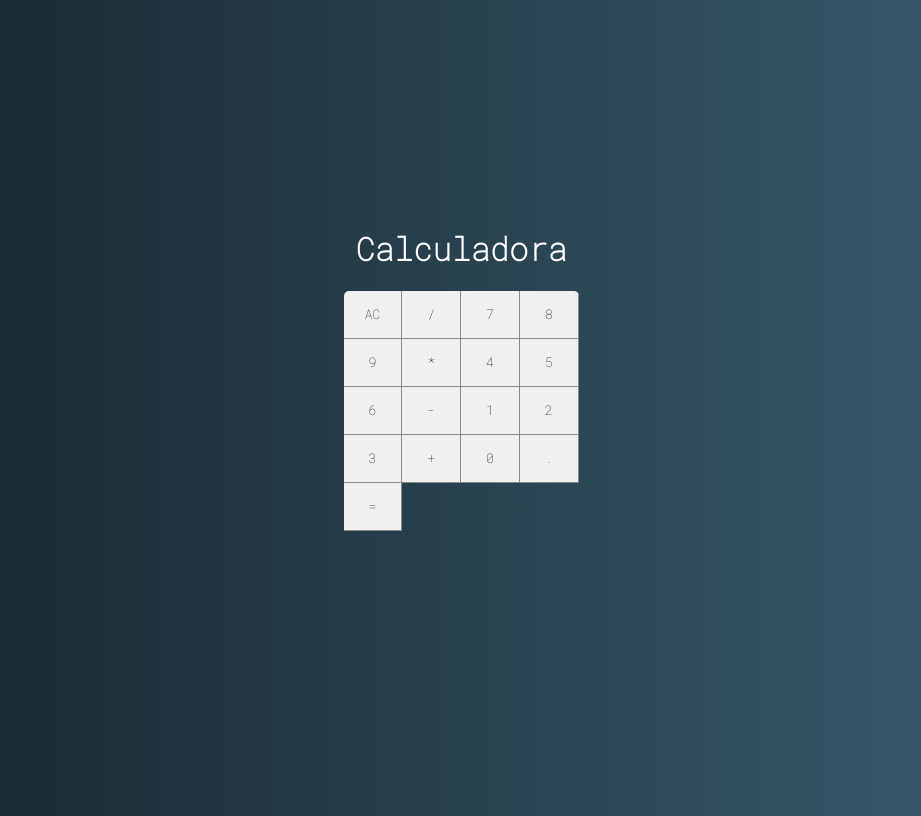
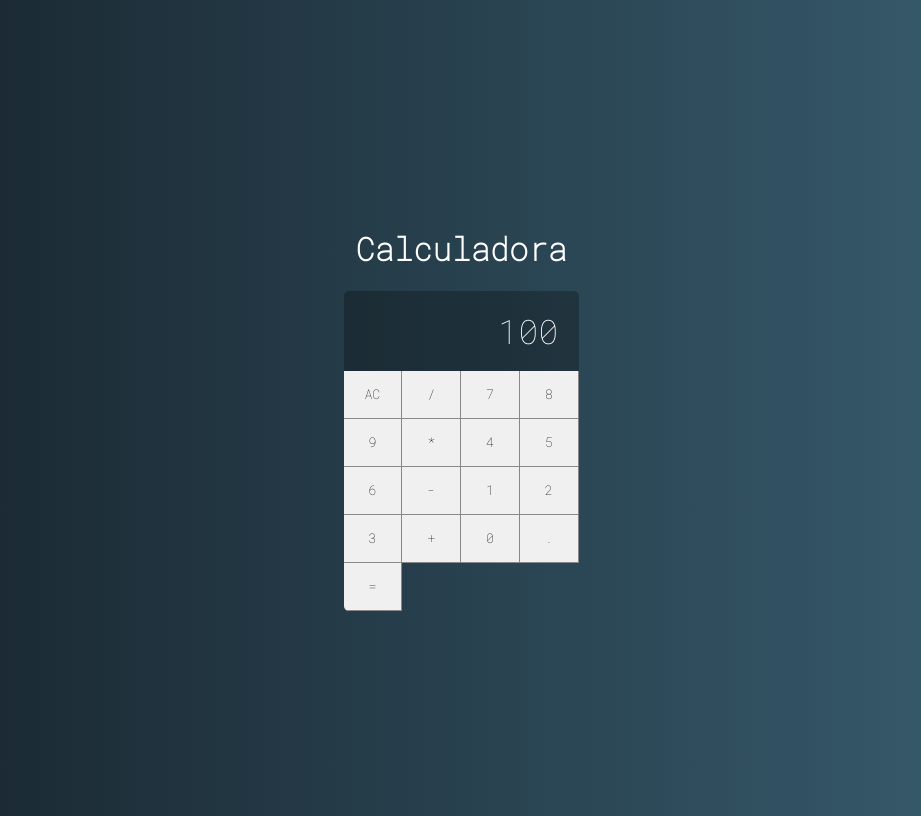
Before and after one commit to vieiraigor8787/calculadoraReact, a React (Create React App) app: page / in a window 1280 px wide. Shown: the whole page, without its empty margins (179-1100 px from the left). Built offline with nearby package versions, Linux system fonts and the light colour scheme.

Commit message:
componente display

```diff
--- /dev/null
+++ b/src/components/Display.css
@@ -0,0 +1,12 @@
+.display{
+    grid-column: span 4;
+    background: #0004;
+    border: none;
+    color: #fff;
+    display: flex;
+    justify-content: flex-end;
+    align-items: center;
+    padding: 20px;
+    font-size: 2.1em;
+    overflow: hidden;
+}
--- /dev/null
+++ b/src/components/Display.jsx
@@ -0,0 +1,5 @@
+import React, { Component } from 'react'
+import './Display.css'
+
+export default props =>
+    <button className='display'>{props.value}</button>
--- a/src/main/Calculator.css
+++ b/src/main/Calculator.css
@@ -5,5 +5,5 @@
     overflow: hidden;
     display: grid;
     grid-template-columns: repeat(4,25%);
-    grid-template-rows: 48px 48px 48px 48px 48px
+    grid-template-rows: 1fr 48px 48px 48px 48px 48px;
 }
--- a/src/main/Calculator.jsx
+++ b/src/main/Calculator.jsx
@@ -2,11 +2,13 @@ import React, { Component } from 'react'
 import './Calculator.css'
 
 import Button from '../components/Button'
+import Display from '../components/Display'
 
 export default class Calculator extends Component {
     render(){
         return (
            <div className="calculator">
+               <Display value={100}/>
                <Button label="AC" />
                <Button label="/" />
                <Button label="7" />
```
